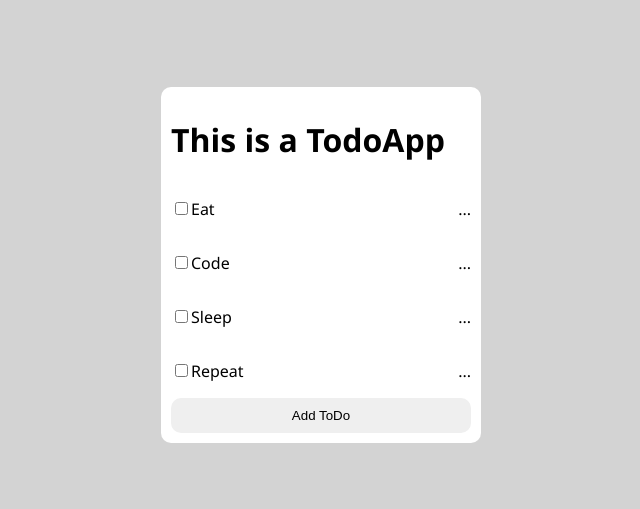
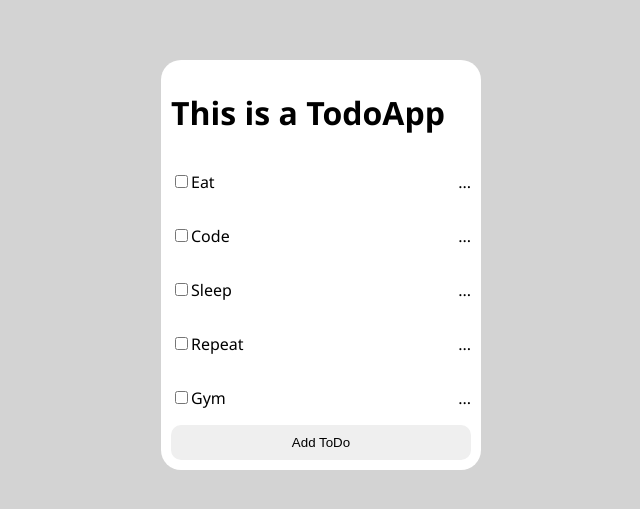
Before and after one commit to Devabhishek085/Todoei, a React (Create React App) app: page / in a window 1280 px wide. Shown: the part 143-652 px from the top of the page, without its empty margins (319-959 px from the left). Built offline with nearby package versions, Linux system fonts and the light colour scheme.

Commit message:
adding props

```diff
--- a/src/App.js
+++ b/src/App.js
@@ -12,6 +12,8 @@ const App = ()=>{
       <ToDoItem text="Code"/>
       <ToDoItem text="Sleep"/>
       <ToDoItem text="Repeat"/>
+      <ToDoItem text="Gym"/>
+
       <Button/>
     </div>
   )
--- a/src/index.css
+++ b/src/index.css
@@ -13,7 +13,7 @@ body {
   padding: 10px;
   font-family: 'Segoe UI', Tahoma, Geneva, Verdana, sans-serif;
   background-color: white;
-  border-radius: 10px;
+  border-radius: 20px;
 }
 .todo-item{
   display: flex;
```
